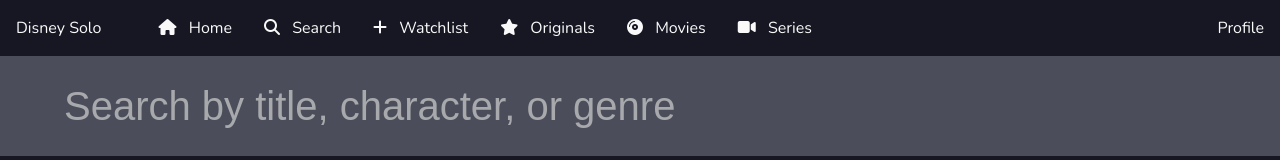
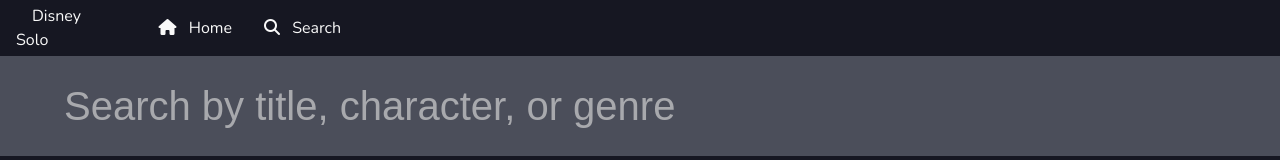
Before and after one commit to Suonx002/DisneySolo, a React (Create React App) app: page /search in a window 1280 px wide. Shown: the top 160 px of the page. Built offline with nearby package versions, Linux system fonts and the light colour scheme; no server answers.

Commit message:
fully function home and search page

```diff
--- a/src/components/header/Navbar.js
+++ b/src/components/header/Navbar.js
@@ -6,7 +6,11 @@
 const Navbar = () => {
   return (
     <div className='navbar-header'>
-      <div className='navbar-logo'>Disney Solo</div>
+      <div className='navbar-logo'>
+        <Link to='/' className='navbar-item'>
+          Disney Solo
+        </Link>
+      </div>
       <div className='navbar-content'>
         <div className='navbar-pages'>
           <Link to='/' className='navbar-item'>
@@ -17,7 +21,7 @@
             <i className='fas fa-search' />{' '}
             <span className='underline'>Search </span>
           </Link>
-          <Link to='/' className='navbar-item'>
+          {/* <Link to='/' className='navbar-item'>
             <i className='fas fa-plus' />{' '}
             <span className='underline'>Watchlist </span>
           </Link>
@@ -32,7 +36,7 @@
           <Link to='/' className='navbar-item'>
             <i className='fas fa-video' />{' '}
             <span className='underline'>Series </span>
-          </Link>
+          </Link> */}
           {/* <div className='navbar-item'>
 
             <i className='fas fa-home' /> Home
@@ -53,7 +57,7 @@
             <i className='fas fa-video' /> Series
           </div> */}
         </div>
-        <div className='navbar-account'>Profile</div>
+        {/* <div className='navbar-account'>Profile</div> */}
       </div>
     </div>
   );
--- a/src/components/header/Navbar.scss
+++ b/src/components/header/Navbar.scss
@@ -8,6 +8,11 @@
   }
   &-logo {
     width: 10%;
+
+    a {
+      padding: 0.5rem;
+      text-decoration: none;
+    }
   }
 
   &-content {
```
